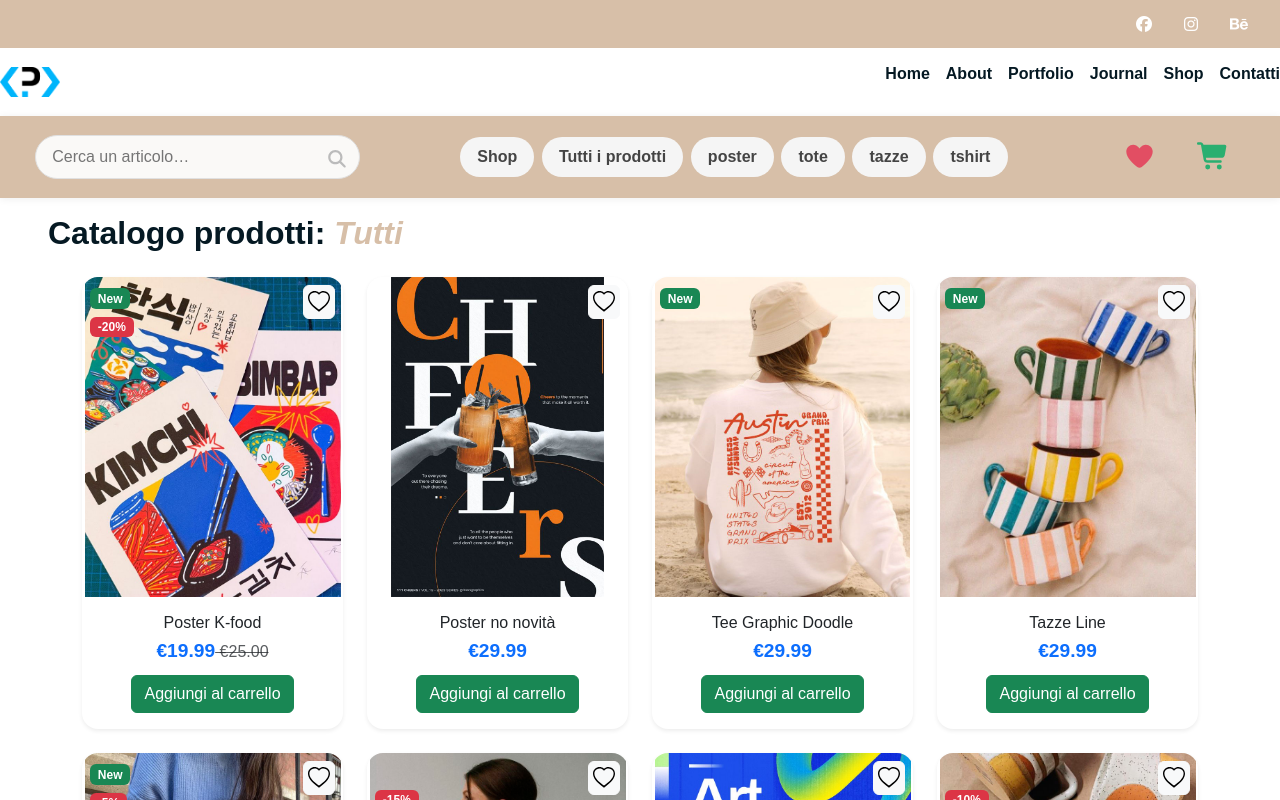
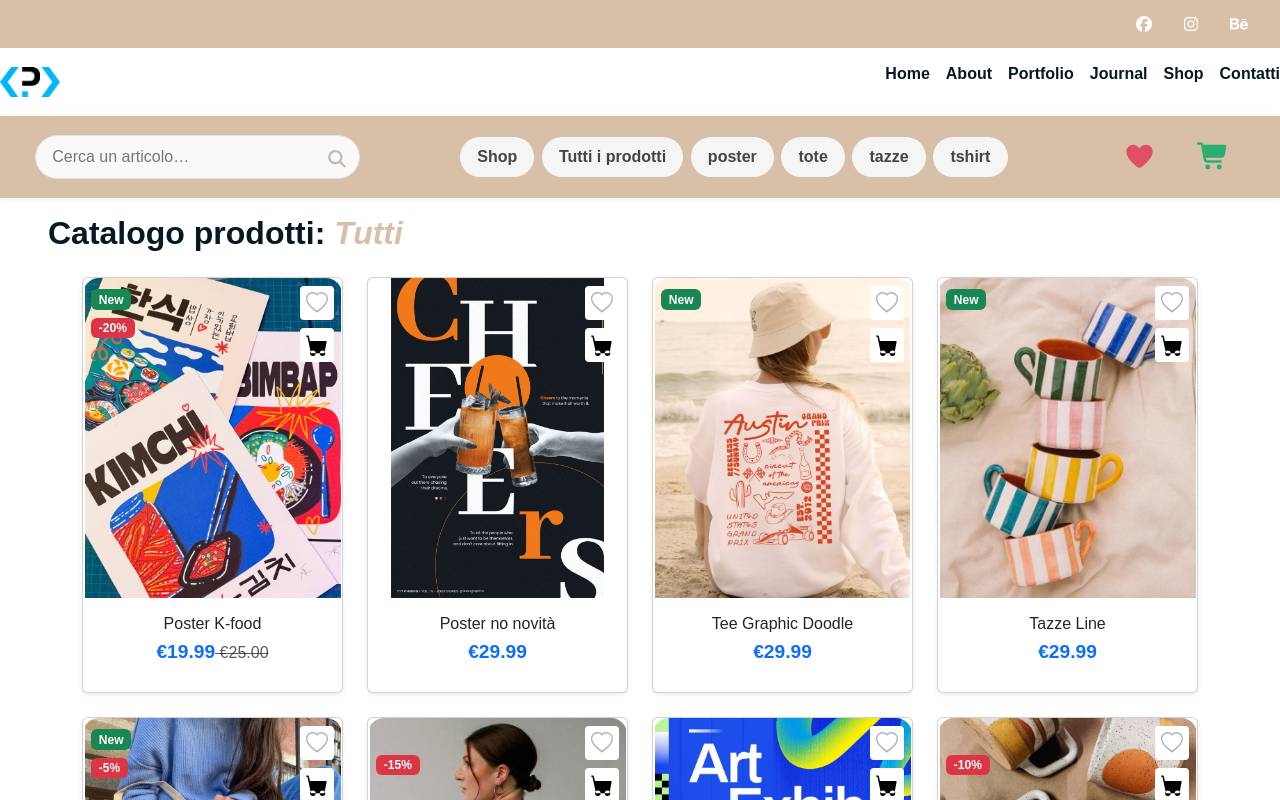
Before and after one commit to gsacco2000/Pixelcraft-Ecommerce, a Vue app: page /filtered-catalog in a window 1280 px wide. Shown: the top 800 px of the page. Built offline with nearby package versions, Linux system fonts and the light colour scheme; what bootstrap-vue-next would draw is missing.

Commit message:
sistemazione pulsanti carrello e preferiti su cart

```diff
--- a/src/components/productCard.vue
+++ b/src/components/productCard.vue
@@ -1,37 +1,29 @@
 <template>
-  <div class="card position-relative shadow-sm">
+  <div class="card position-relative shadow-sm product-card">
     <!-- Badge NEW e sconto -->
-    <div
-      class="position-absolute top-0 start-0 m-2 z-2"
-      v-if="product.isNew || product.discount"
-    >
+    <div class="position-absolute top-0 start-0 m-2 z-3">
       <span v-if="product.isNew" class="badge bg-success mb-1">New</span><br />
-      <span v-if="product.discount" class="badge bg-danger"
-        >-{{ product.discount }}%</span
-      >
+      <span v-if="product.discount" class="badge bg-danger">
+        -{{ product.discount }}%
+      </span>
     </div>
 
+    <!-- Icone cuore e carrello -->
+    <div
+      class="icon-group position-absolute top-0 end-0 m-2 z-3 d-flex flex-column gap-2"
+    >
       <!-- Icona cuore -->
       <button
-      :class="[
-        'btn',
-        'p-1',
-        'position-absolute',
-        'top-0',
-        'end-0',
-        'm-2',
-        'z-2',
-        isFavorite ? 'btn-danger' : 'btn-light',
-      ]"
+        :class="['icon-btn favorite-btn', { 'active-favorite': isFavorite }]"
         aria-label="Salva preferito"
-      @click="toggleFavorite"
+        @click.stop="toggleFavorite"
+        type="button"
       >
         <svg
           xmlns="http://www.w3.org/2000/svg"
           width="22"
           height="22"
           fill="currentColor"
-        class="bi bi-heart"
           viewBox="0 0 16 16"
         >
           <path
@@ -43,10 +35,39 @@
         </svg>
       </button>
 
+      <!-- Icona carrello -->
+      <button
+        class="icon-btn cart-btn"
+        aria-label="Aggiungi al carrello"
+        @click.stop="$emit('add-to-cart', product.id)"
+        type="button"
+      >
+        <svg
+          xmlns="http://www.w3.org/2000/svg"
+          width="22"
+          height="22"
+          fill="currentColor"
+          viewBox="0 0 16 16"
+        >
+          <path
+            d="M0 1.5A.5.5 0 0 1 .5 1h1a.5.5 0 0 1 .485.379L2.89 5H14.5a.5.5 0 0 1
+                  .491.592l-1.5 8A.5.5 0 0 1 13 14H4a.5.5 0 0 1-.491-.408L1.01 2H.5a.5.5 0 0 1-.5-.5zM5
+                  12a2 2 0 1 0 0 4 2 2 0 0 0 0-4zm7 0a2 2 0 1 0 0 4 2 2 0 0 0 0-4z"
+          />
+        </svg>
+      </button>
+    </div>
+
+    <!-- Area cliccabile immagine + info -->
+    <router-link
+      :to="{ name: 'ProductDetail', params: { id: product.id } }"
+      class="card-link-content text-decoration-none text-dark"
+      tabindex="-1"
+    >
       <img
         :src="product.image"
         class="card-img-top mx-auto d-block"
-      alt="product.name"
+        :alt="product.name"
       />
       <div class="card-body text-center">
         <h6 class="card-title mb-1">{{ product.name }}</h6>
@@ -62,10 +83,8 @@
             €{{ product.oldPrice.toFixed(2) }}
           </span>
         </div>
-      <button class="btn btn-success" @click="$emit('add-to-cart', product.id)">
-        Aggiungi al carrello
-      </button>
       </div>
+    </router-link>
   </div>
 </template>
 
@@ -90,14 +109,57 @@ export default {
 </script>
 
 <style scoped>
-.z-2 {
-  z-index: 2;
+.icon-group {
+  gap: 0.5rem;
+  z-index: 10;
+  display: flex;
+  flex-direction: column;
+  align-items: flex-end;
 }
-.card {
-  border-radius: 1rem;
-  box-shadow: 0 2px 8px rgba(0, 0, 0, 0.15);
+
+.icon-btn {
+  background-color: white;
   border: none;
+  padding: 6px;
+  border-radius: 4px;
+  cursor: pointer;
+  color: #adb5bd; /* grigio bootstrap muted */
+  transition: background-color 0.3s, color 0.3s;
 }
+
+.icon-btn svg {
+  display: block;
+}
+
+.icon-btn:hover {
+  color: white;
+}
+
+.active-favorite {
+  background-color: red !important;
+  color: white;
+}
+
+.favorite-btn:hover {
+  background-color: red !important;
+  color: white;
+}
+
+.cart-btn {
+  background-color: white;
+  color: black;
+}
+
+.cart-btn:hover {
+  background-color: green;
+  color: white;
+}
+
+.card-link-content {
+  position: relative;
+  z-index: 1; /* sotto le icone */
+}
+
 .card-img-top {
   width: 100%;
   max-height: 320px;
--- a/src/views/ProductDetailView.vue
+++ b/src/views/ProductDetailView.vue
@@ -1,31 +1,75 @@
 <template>
-  <div class="product-detail">
-    <router-link to="/shop" class="back-link">
-      ← Torna a Tutti i Prodotti
-    </router-link>
+  <div class="product-detail container py-4">
+    <router-link to="/shop" class="back-link mb-3 d-inline-block"
+      >← Torna a Tutti i Prodotti</router-link
+    >
 
-    <div class="product-main">
-      <div class="carousel-container">
-        <!-- Qui inseriremo il carosello immagini -->
-        <img :src="product.image" :alt="product.name" class="main-image" />
+    <div class="row">
+      <div class="col-md-6">
+        <div
+          id="productCarousel"
+          class="carousel slide"
+          data-bs-ride="carousel"
+        >
+          <div class="carousel-inner">
+            <div
+              v-for="(img, index) in product.images"
+              :key="index"
+              :class="['carousel-item', { active: index === 0 }]"
+            >
+              <img
+                :src="img"
+                class="d-block w-100"
+                :alt="`Image ${index + 1}`"
+              />
+            </div>
+          </div>
+          <button
+            class="carousel-control-prev"
+            type="button"
+            data-bs-target="#productCarousel"
+            data-bs-slide="prev"
+          >
+            <span class="carousel-control-prev-icon"></span>
+            <span class="visually-hidden">Previous</span>
+          </button>
+          <button
+            class="carousel-control-next"
+            type="button"
+            data-bs-target="#productCarousel"
+            data-bs-slide="next"
+          >
+            <span class="carousel-control-next-icon"></span>
+            <span class="visually-hidden">Next</span>
+          </button>
+        </div>
       </div>
 
-      <div class="product-info">
+      <div class="col-md-6">
         <h1>{{ product.name }}</h1>
         <p v-if="product.oldPrice">
-          <span class="price-current">\${{ product.price.toFixed(2) }}</span>
-          <span class="price-old">\${{ product.oldPrice.toFixed(2) }}</span>
+          <span class="fs-4 fw-bold text-primary me-2"
+            >\${{ product.price.toFixed(2) }}</span
+          >
+          <span class="text-muted text-decoration-line-through"
+            >\${{ product.oldPrice.toFixed(2) }}</span
+          >
         </p>
         <p v-else>
-          <span class="price-current">\${{ product.price.toFixed(2) }}</span>
+          <span class="fs-4 fw-bold text-primary"
+            >\${{ product.price.toFixed(2) }}</span
+          >
         </p>
 
         <p>{{ product.description || "Nessuna descrizione disponibile." }}</p>
 
-        <!-- Selettore taglia / misura -->
-        <div v-if="product.category === 'tshirt'">
-          <label>Taglia</label>
-          <select v-model="selectedSize">
+        <div v-if="product.category === 'tshirt'" class="mb-3">
+          <label for="sizeSelect" class="form-label">Taglia</label>
+          <select
+            id="sizeSelect"
+            v-model="selectedSize"
+            class="form-select w-auto"
+          >
             <option disabled value="">Seleziona taglia</option>
             <option>S</option>
             <option>M</option>
@@ -34,9 +78,13 @@
           </select>
         </div>
 
-        <div v-if="product.category === 'poster'">
-          <label>Dimensione</label>
-          <select v-model="selectedDimension">
+        <div v-if="product.category === 'poster'" class="mb-3">
+          <label for="dimensionSelect" class="form-label">Dimensione</label>
+          <select
+            id="dimensionSelect"
+            v-model="selectedDimension"
+            class="form-select w-auto"
+          >
             <option disabled value="">Seleziona dimensione</option>
             <option>Small</option>
             <option>Medium</option>
@@ -44,18 +92,25 @@
           </select>
         </div>
 
-        <!-- Quantità -->
-        <label>Quantità</label>
-        <input type="number" min="1" v-model.number="quantity" />
+        <div class="mb-3">
+          <label for="quantityInput" class="form-label">Quantità</label>
+          <input
+            id="quantityInput"
+            type="number"
+            min="1"
+            v-model.number="quantity"
+            class="form-control w-auto"
+          />
+        </div>
 
-        <!-- Azioni -->
-        <button @click="aggiungiAlCarrello">Aggiungi al carrello</button>
-        <button @click="togglePreferiti">
+        <button @click="aggiungiAlCarrello" class="btn btn-primary me-2">
+          Aggiungi al carrello
+        </button>
+        <button @click="togglePreferiti" class="btn btn-outline-secondary">
           {{ isFavorite ? "Rimuovi dai preferiti" : "Aggiungi ai preferiti" }}
         </button>
 
-        <!-- Sezione recensioni (placeholder) -->
-        <div class="reviews">
+        <div class="reviews mt-4">
           <h3>Recensioni</h3>
           <p>Ancora nessuna recensione.</p>
         </div>
@@ -82,7 +137,9 @@ export default {
   computed: {
     ...mapState(["products", "favoriteItems"]),
     product() {
-      return this.products.find((p) => p.id === parseInt(this.id)) || {};
+      return (
+        this.products.find((p) => p.id === parseInt(this.id)) || { images: [] }
+      );
     },
     isFavorite() {
       return this.favoriteItems.some((item) => item.id === this.product.id);
@@ -112,29 +169,10 @@ export default {
 </script>
 
 <style scoped>
-.product-main {
-  display: flex;
-  gap: 2rem;
+/* Eventuali personalizzazioni */
+.back-link {
+  text-decoration: none;
+  color: #6c757d;
+  font-weight: 500;
 }
-
-.carousel-container {
-  width: 400px;
-}
-
-.main-image {
-  width: 100%;
-  height: auto;
-}
-
-.price-current {
-  font-weight: bolder;
-  margin-right: 5px;
-}
-
-.price-old {
-  text-decoration: line-through;
-  color: #999;
-}
-
-/* Aggiungi altri stili a piacere */
 </style>
```
Lines whose indentation alone changed are shown as unchanged.
